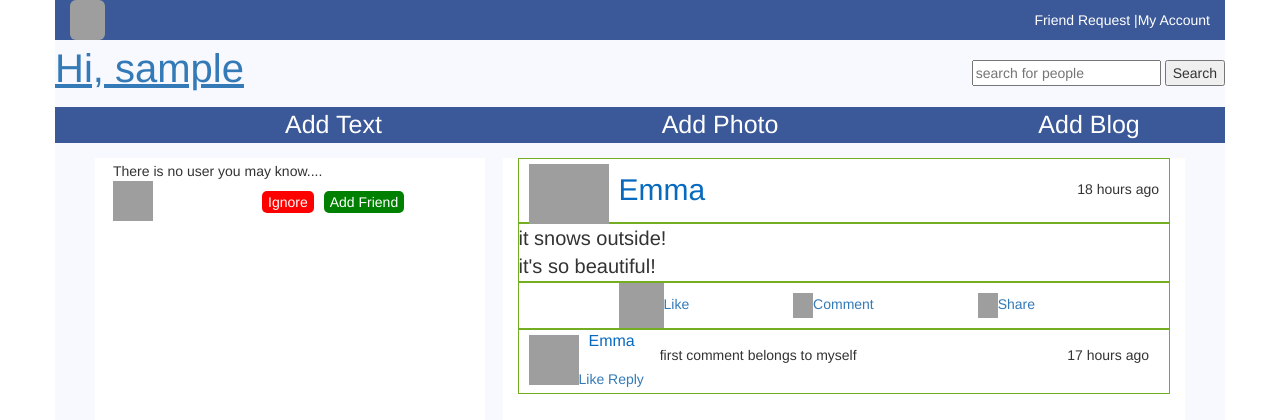
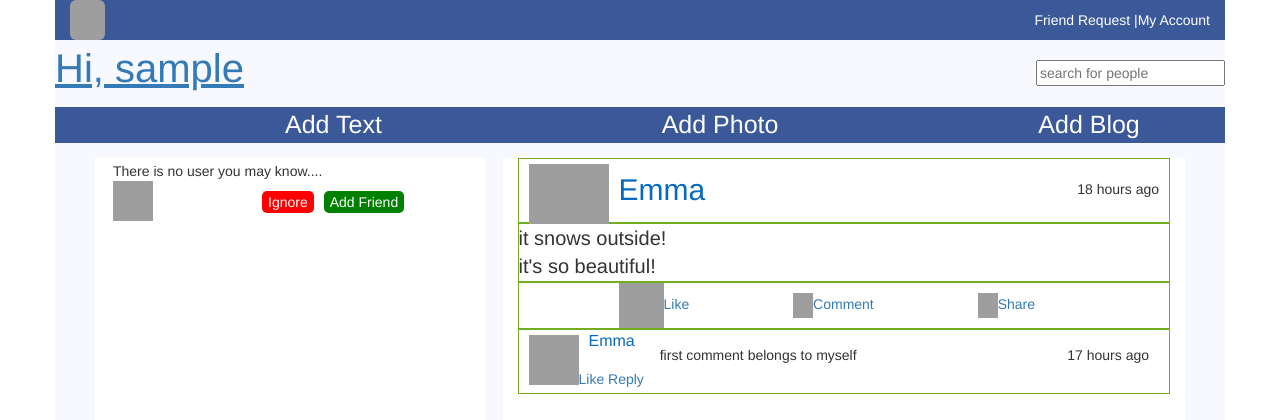
Before and after one commit to chuntaomou/gc06, a PHP site: page /newhomepage.php in a window 1280 px wide. Shown: the top 420 px of the page. Run offline with PHP 8.4, Linux system fonts and the light colour scheme; the visitor is signed in with stand-in values (Sample User, id 1); data that the repository does not hold is empty; some libraries are stand-ins or nearby versions; grey boxes are pictures that could not be loaded.

Commit message:
latest version

```diff
--- a/gc06/php/newhomepage.php
+++ b/gc06/php/newhomepage.php
@@ -48,7 +48,7 @@ $friendmayknowlast_name=array('');
         <a href="../html/userProfile.html" style="text-decoration: underline; font-size: 40px;">Hi, <?php echo $_SESSION["username"]; ?></a>
         <form style="float: right; padding-top: 20px; padding-bottom: 20px;" action="" method="post">
           <input type=“text” placeholder="search for people" name="search" onkeydown="searchq();">
-          <button type=“submit”>Search</button>
+      <!--    <button type=“submit”>Search</button> -->
         </form>
       </div>
     </div>
```
